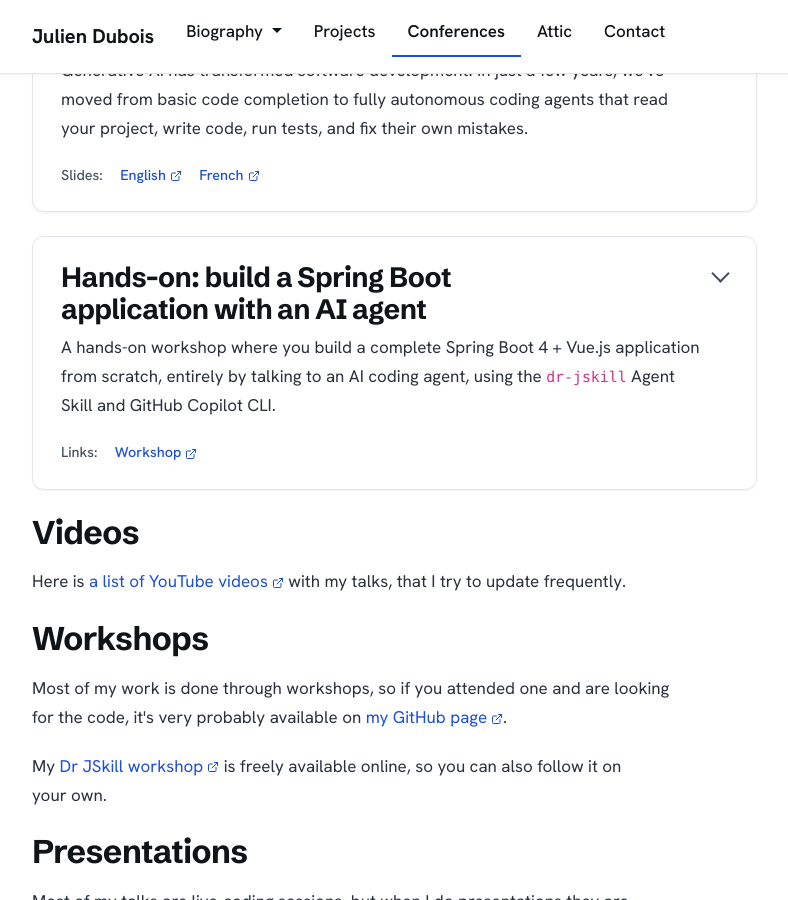
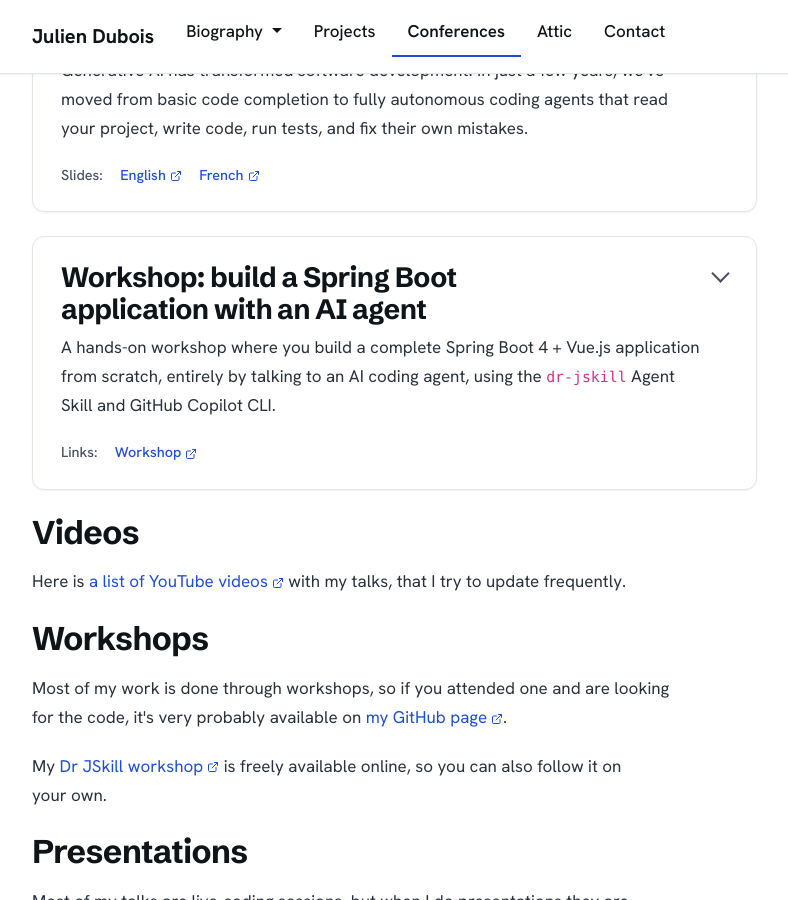
Before and after one commit to jdubois/jdubois.github.com, a Jekyll site: the page built from conferences.html, in a window 1280 px wide and 900 px high, scrolled down 1064 px. Shown: the whole window, without its empty margins (58-846 px from the left). Built offline with Jekyll 4.4.1, drawn with Linux system fonts in a browser that asks for light colours.

Commit message:
Rename the workshop talk title prefix to "Workshop:"
Co-authored-by: Copilot App <223556219+Copilot@users.noreply.github.com>
Copilot-Session: 87b0c590-e7b3-4320-8535-6dd40b27fa69

```diff
--- a/conferences.html
+++ b/conferences.html
@@ -105,7 +105,7 @@ description: "Julien Dubois speaks at conferences worldwide (Devoxx, Spring One,
 
             <details class="talk">
                 <summary>
-                    <h3>Hands-on: build a Spring Boot application with an AI agent</h3>
+                    <h3>Workshop: build a Spring Boot application with an AI agent</h3>
                     <p>
                         A hands-on workshop where you build a complete Spring Boot 4 + Vue.js application from scratch, entirely by talking to an AI coding agent, using the <code>dr-jskill</code> Agent Skill and GitHub Copilot CLI.
                     </p>
```
